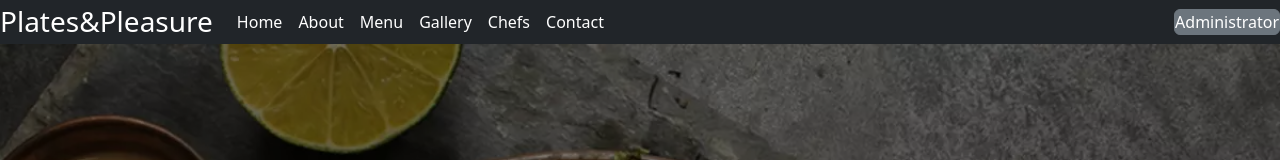
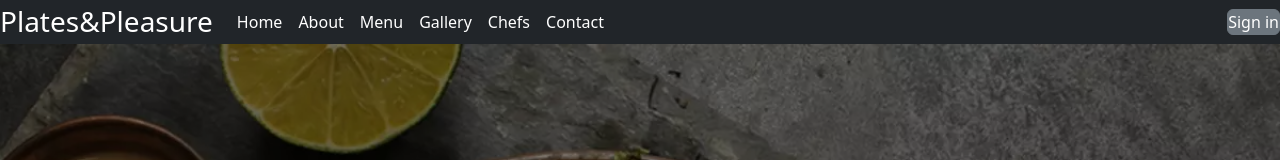
Before and after one commit to Vivekvardhanreddy1707/Project, a React (Create React App) app: page / in a window 1280 px wide. Shown: the top 160 px of the page. Built offline with nearby package versions, Linux system fonts and the light colour scheme.

Commit message:
Update Navbar.js

```diff
--- a/src/Components/Navbar.js
+++ b/src/Components/Navbar.js
@@ -1,16 +1,8 @@
-import React from 'react';
-import "../../node_modules/bootstrap/dist/css/bootstrap.min.css";
+import React, { useState } from 'react';
 
-function Navbar() {
-  const scrollToSection = (sectionId) => {
-    const section = document.getElementById(sectionId);
-    if (section) {
-      section.scrollIntoView({ behavior: 'smooth' });
-    }
-  };
-
+const Navbar = ({ scrollToSection, handleSignupClick }) => {
   return (
-    <nav className="navbar navbar-expand-lg navbar-dark bg-dark p-0">
+    <nav id="navbar" className="navbar navbar-expand-lg navbar-dark bg-dark p-0">
       <div className="container-fluid p-0">
         <a className="navbar-brand" href="#">
           <h3 className="navbar-text text-white m-0 p-0">Plates&Pleasure</h3>
@@ -26,8 +18,8 @@ function Navbar() {
         >
           <span className="navbar-toggler-icon"></span>
         </button>
-        <div className="collapse navbar-collapse justify-content-between p-0" id="navbarNav">
-        <ul className="navbar-nav">
+        <div className="collapse navbar-collapse justify-content-lg-between p-0" id="navbarNav">
+          <ul className="navbar-nav">
             <li className="nav-item" onClick={() => scrollToSection('home')}>
               <a className="nav-link text-white" href="#">Home</a>
             </li>
@@ -49,13 +41,54 @@ function Navbar() {
           </ul>
           <ul className="navbar-nav m-0 p-0">
             <li className="nav-item">
-              <button className="btn btn-secondary m-0 p-0">Administrator</button>
+              <button id="signin-button" onClick={handleSignupClick} className="btn btn-secondary m-0 p-0"> Sign in </button>
             </li>
           </ul>
         </div>
       </div>
     </nav>
   );
-}
+};
 
-export default Navbar;
+const App = () => {
+  const [showSignin, setShowSignin] = useState(false);
+
+  const scrollToSection = (sectionId) => {
+    const section = document.getElementById(sectionId);
+    if (section) {
+      section.scrollIntoView({ behavior: 'smooth' });
+    }
+  };
+
+  const handleSignupClick = () => {
+    setShowSignin(!showSignin);
+  };
+
+  return (
+    <div>
+      <Navbar scrollToSection={scrollToSection} handleSignupClick={handleSignupClick} />
+      {showSignin && (
+        <div id="signin-popup" className="popup signin-background">
+          <div className="signin-form">
+            <h2>Sign in</h2>
+            <form>
+              <label htmlFor="signin-name">Name</label>
+              <input type="text" id="signin-name" placeholder="Name" required />
+              <label htmlFor="signin-email">Email</label>
+              <input type="email" id="signin-email" placeholder="Email" required />
+              <label htmlFor="signin-phone">Phone Number</label>
+              <input type="tel" id="signin-phone" placeholder="Phone Number" required />
+              <div className="complete-signup-button">
+                <button type="submit" className="chrome-yellow-button">
+                  Sign In
+                </button>
+              </div>
+            </form>
+          </div>
+        </div>
+      )}
+    </div>
+  );
+};
+
+export default App;
```
